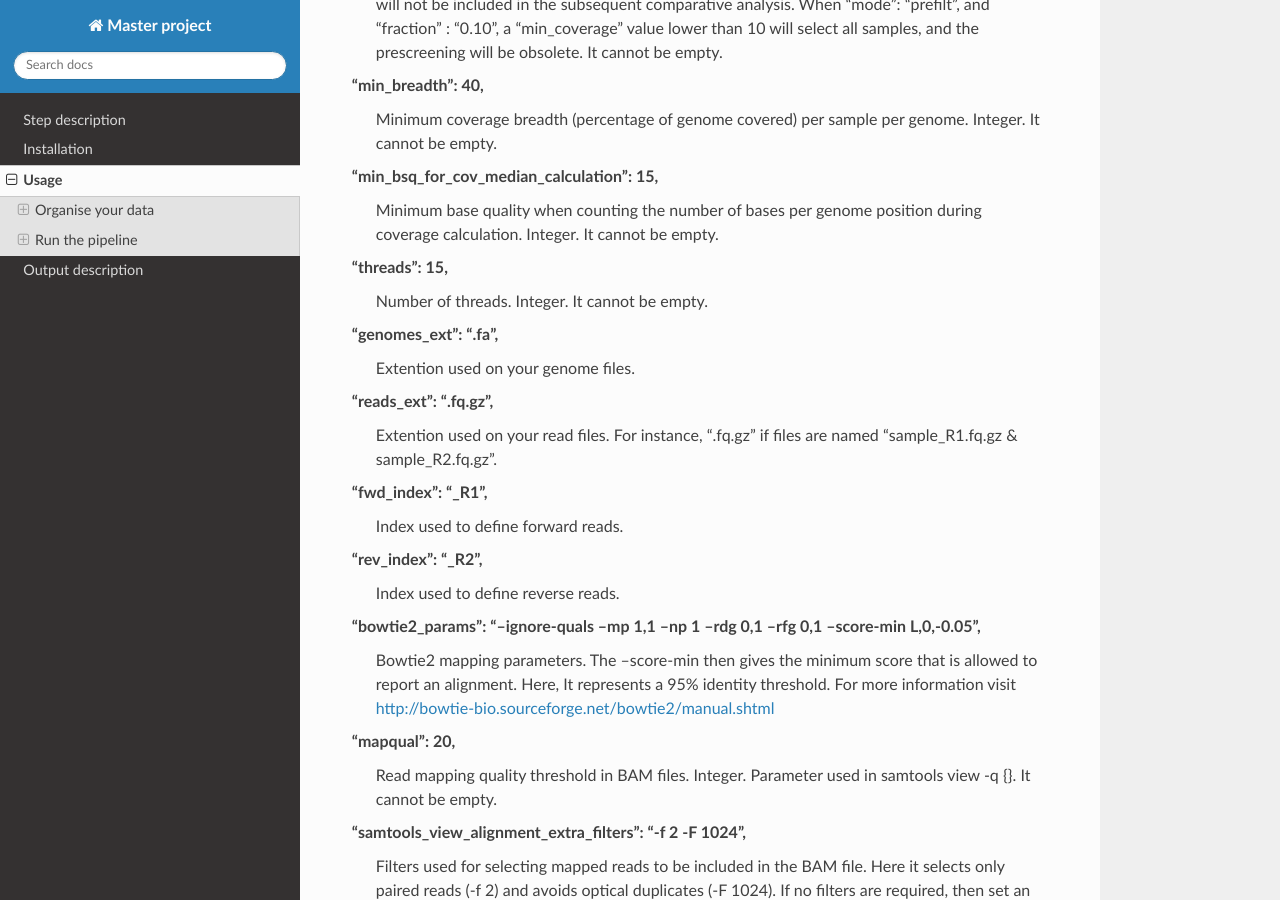
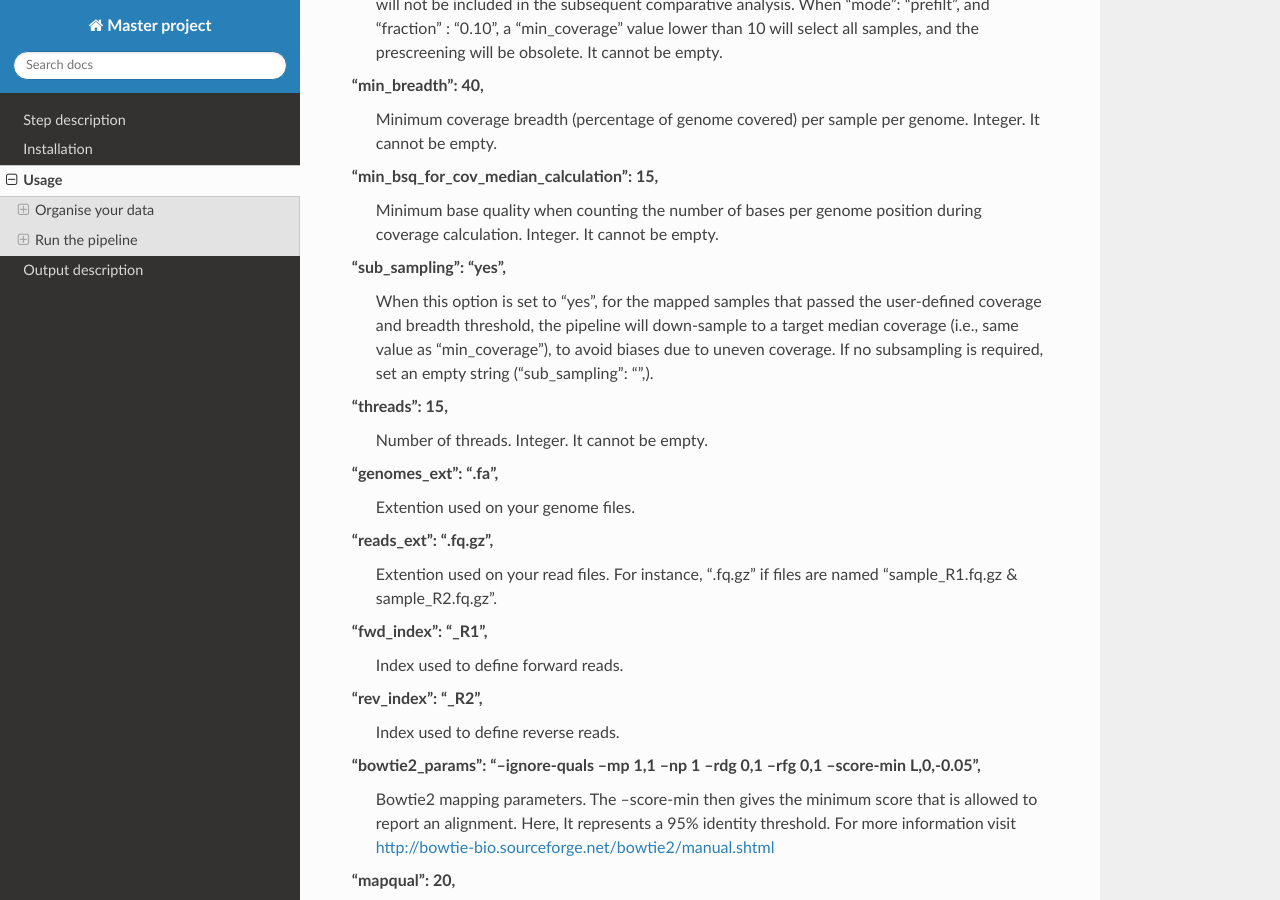
Before and after one commit to lfdelzam/MASTER, a Sphinx documentation site: the page built from docs/source/Input_POGENOM_Usage.rst, in a window 1280 px wide and 900 px high, scrolled down 2680 px. Built offline with Sphinx 7.4.7 and the Read the Docs theme 2.0.0, drawn with Linux system fonts in a browser that asks for light colours.

Commit message:
Final version after exam

```diff
--- a/docs/source/Input_POGENOM_Usage.rst
+++ b/docs/source/Input_POGENOM_Usage.rst
@@ -108,6 +108,10 @@ In the "Input_POGENOM_config.json" file, set the parameters to be used. It conta
 "min_bsq_for_cov_median_calculation": 15,
   Minimum base quality when counting the number of bases per genome position during coverage calculation. Integer. It cannot be empty.
 
+"sub_sampling": "yes",
+ When this option is set to "yes", for the mapped samples that passed the user-defined coverage and breadth threshold, the pipeline will down-sample to a target median coverage (i.e., same value as "min_coverage"), to avoid biases due to uneven coverage.
+ If no subsampling is required, set an empty string ("sub_sampling": "",).
+
 "threads": 15,
   Number of threads. Integer. It cannot be empty.
 
```
Also changed, not shown: 20 other files.
